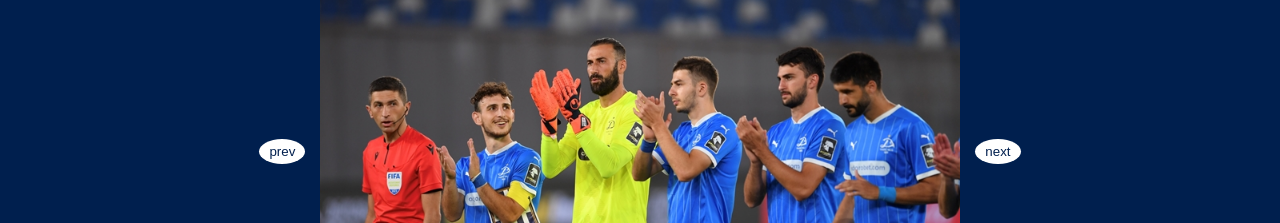
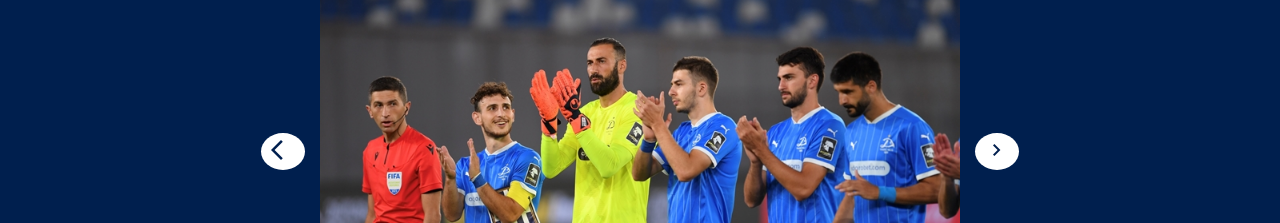
Before and after one commit to BekaDugladze/dinamo, a React (Create React App) app: page / in a window 1280 px wide. Shown: the part 5340-5563 px from the top of the page. Built offline with nearby package versions, Linux system fonts and the light colour scheme; a web font is replaced by a local one.

Commit message:
Update store.js

```diff
--- a/src/Resources/store.js
+++ b/src/Resources/store.js
@@ -42,9 +42,13 @@ export default class Store extends Component{
                     Every Day: 10.00-19.00</p>
                 </div>
                 <div className="media">
-                    <button onClick={this.prev}>prev</button>
+                    <button onClick={this.prev}><span class="material-symbols-outlined">
+arrow_back_ios
+</span></button>
                     <img src={this.state.src[this.state.store]} alt="Dinamo Tbilisi Media" style={{animation: this.state.anime ? 'simple 1s' : 'none'}} />
-                    <button onClick={this.next}>next</button>
+                    <button onClick={this.next}><span class="material-symbols-outlined">
+navigate_next
+</span></button>
                 </div>
             </div>
         )
```
